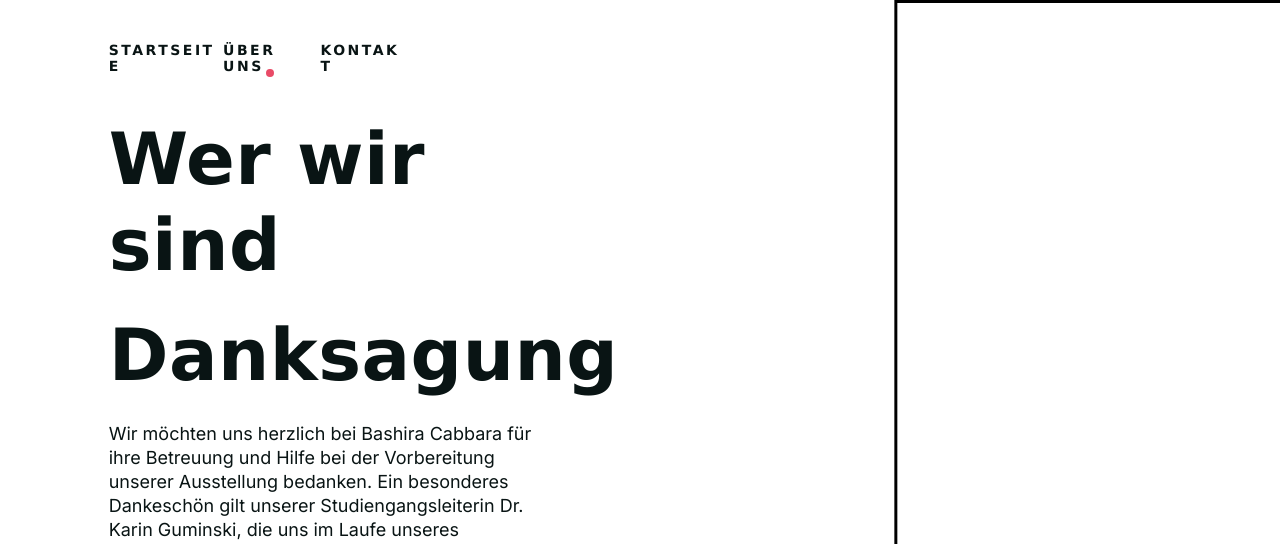
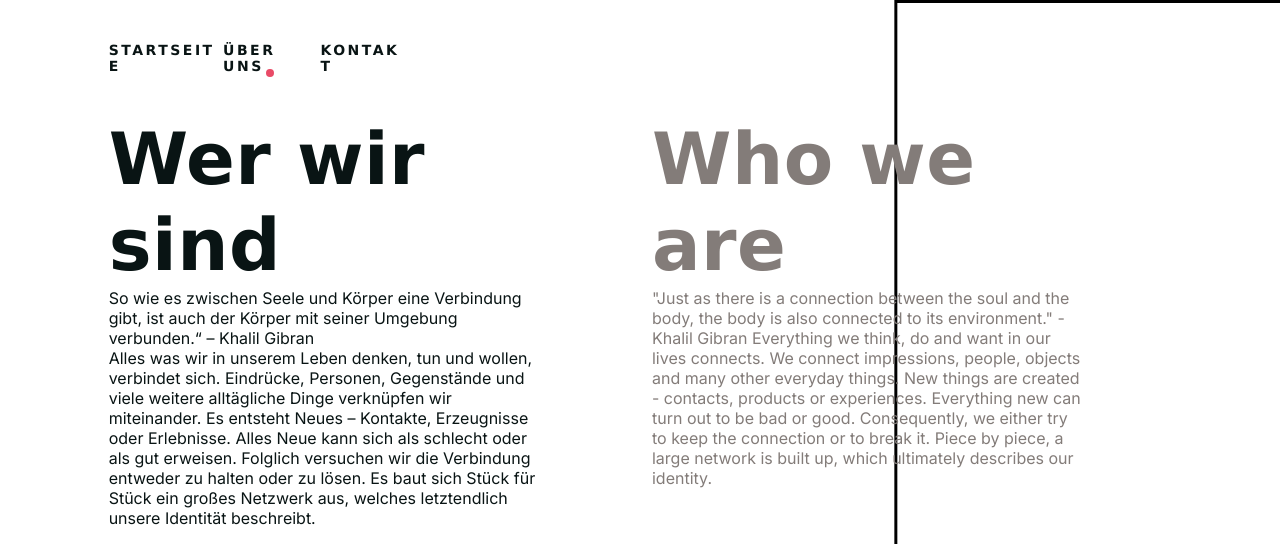
Before and after one commit to Kunst-multimedia-13/connect-website, a PHP site: page /Final_Corner/about_us.php in a window 1280 px wide. Shown: the top 544 px of the page. Run offline with PHP 8.4, Linux system fonts and the light colour scheme; some web fonts are replaced.

Commit message:
about us preliminary progress + artwork bug fixes

```diff
--- a/Final_Corner/about_us.php
+++ b/Final_Corner/about_us.php
@@ -7,7 +7,6 @@
   <title>con:nect</title>
   <link rel="stylesheet" href="style.css" />
   <link id="favicon" rel="icon" href="assets/Connect_Illus_Dots.svg" type="image/svg" />
-  <script src="scripts.js" id="script"></script>
 
   <style>
     .spender {
@@ -51,13 +50,39 @@
   </header>
   <section class="content">
     <!-- Über uns -->
-    <div class="text-div">
+    <div class="div-left-1of2">
       <h1>Wer wir sind</h1>
+      <p class="body_standard">So wie es zwischen Seele und Körper eine Verbindung gibt, ist auch der Körper mit seiner Umgebung verbunden.“ – Khalil Gibran<br />Alles was wir in unserem Leben denken, tun und wollen, verbindet sich. Eindrücke, Personen, Gegenstände und viele weitere alltägliche Dinge verknüpfen wir miteinander. Es entsteht Neues – Kontakte, Erzeugnisse oder Erlebnisse. Alles Neue kann sich als schlecht oder als gut erweisen. Folglich versuchen wir die Verbindung entweder zu halten oder zu lösen. Es baut sich Stück für Stück ein großes Netzwerk aus, welches letztendlich unsere Identität beschreibt.</p>
+    </div>
+    <div class="div-right-2of2">
+      <h1 class="textEN">Who we are</h1>
+      <p class="body_standard textEN">"Just as there is a connection between the soul and the body, the body is also connected to its environment." - Khalil Gibran Everything we think, do and want in our lives connects. We connect impressions, people, objects and many other everyday things. New things are created - contacts, products or experiences. Everything new can turn out to be bad or good. Consequently, we either try to keep the connection or to break it. Piece by piece, a large network is built up, which ultimately describes our identity.</p>
     </div>
 
+
+    <form class="gallery" action="artwork.php" request="GET">
+      <?php
+      $artists = ["Angela", "AnnaLena", "Eli", "Elli", "JuliaC", "JuliaP", "Juliana", "LauraH", "LauraM", "Leslie", "Magdalena", "Nassim", "Nataliia", "Raffaela", "Ricarda", "Samuel", "Sandra", "Thao", "Theresa", "Tobias", "Yunuo"];
+      //shuffle($artists);
+      foreach ($artists as $artist) {
+      ?>
+        <button class="galleryImage" type="submit" name="artist" value="<?php echo $artist ?>"><img class="galleryImage" src="media/<?php echo $artist . "_portrait.jpg" ?>"></button>
+      <?php
+      }
+      ?>
+    </form>
+
+    <img class="dots" src="assets/Connect_Illus_Dots.svg" alt="divider dots" />
+    <!-- Danksagung -->
+    <div class="div-left-1of2">
+      <h1>Danksagung</h1>
+      <p class="body_standard">Wir möchten uns herzlich bei Bashira Cabbara für ihre Betreuung und Hilfe bei der Vorbereitung unserer Ausstellung bedanken. Ein besonderes Dankeschön gilt unserer Studiengangsleiterin Dr. Karin Guminski, die uns im Laufe unseres Studiums immer unterstützt und beraten hat, sowie Dr. Daniel Botz, Rico Sperl und Prof. Heinrich Hußmann. Außerdem danken wir dem Kunstlabor 2 für die Bereitstellung der Räumlichkeiten. Wir danken auch unseren Freunden, Familien und allen weiteren Unterstützenden. Insbesondere gilt unser Dank den Spendengebern, deren finanzielle Unterstützung die Ausstellung erst möglich gemacht hat.</p>
+    </div>
+    <div class="div-right-2of2">
+      <h1 class="textEN">Note of thanks</h1>
+      <p class="body_standard textEN">We would like to express our sincere thanks to Bashira Cabbara for her supervision and help in preparing our exhibition. A special thank you goes to our course director Dr. Karin Guminski, who always supported and advised us during our studies, as well as Dr. Daniel Botz, Rico Sperl and Prof. Heinrich Hußmann. In addition, we would like to thank the Kunstlabor 2 for providing the space. We also thank our friends, families and all other supporters. In particular, we would like to thank the donors whose financial support made the exhibition possible in the first place.</p>
+    </div>
     <!-- Spender -->
-    <h1>Danksagung</h1>
-    <p class="body_large text-div">Wir möchten uns herzlich bei Bashira Cabbara für ihre Betreuung und Hilfe bei der Vorbereitung unserer Ausstellung bedanken. Ein besonderes Dankeschön gilt unserer Studiengangsleiterin Dr. Karin Guminski, die uns im Laufe unseres Studiums immer unterstützt und beraten hat, sowie Dr. Daniel Botz, Rico Sperl und Prof. Heinrich Hußmann. Außerdem danken wir dem Kunstlabor 2 für die Bereitstellung der Räumlichkeiten. Wir danken auch unseren Freunden, Familien und allen weiteren Unterstützenden. Insbesondere gilt unser Dank den Spendengebern, deren finanzielle Unterstützung die Ausstellung erst möglich gemacht hat.</p>
     <span class="spender">
       <img src="assets/spender/lfa.png">
       <img src="assets/spender/interpage.png">
@@ -67,7 +92,6 @@
       <img src="assets/spender/boesner.png">
     </span>
 
-    <img class="dots" src="assets/Connect_Illus_Dots.svg" alt="divider dots" />
   </section>
   <div class="spacing_64"></div>
   <footer class="main-footer" style="background-color: var(--secondary-beige); z-index: 0">
--- a/Final_Corner/artwork.php
+++ b/Final_Corner/artwork.php
@@ -123,10 +123,10 @@ if (file_exists("JSONs/" . $_GET['artist'] . "_info.json")) {
             # ARTIST DESCRIPTION TITLE GERMAN
             $key = "artist-description-german";
             if (isset($json->$key) && $json->$key != "") {
-                if ($artist == ("Tobias" || "Samuel")) echo "<" . $titlePrimary . ">Zum Künstler</" . $titlePrimary . ">";
+                if ($artist == "Tobias" ||$artist == "Samuel") echo "<" . $titlePrimary . ">Zum Künstler</" . $titlePrimary . ">";
                 else echo "<" . $titlePrimary . ">Zur Künstlerin</" . $titlePrimary . ">";
             } elseif (file_exists("media/" . $artist . "_portrait.jpg")) {
-                if ($artist == ("Tobias" || "Samuel")) echo "<" . $titlePrimary . ">Der Künstler</" . $titlePrimary . ">";
+                if ($artist == "Tobias" ||$artist == "Samuel") echo "<" . $titlePrimary . ">Der Künstler</" . $titlePrimary . ">";
                 else echo "<" . $titlePrimary . ">Die Künstlerin</" . $titlePrimary . ">";
             }
 
--- a/Final_Corner/style.css
+++ b/Final_Corner/style.css
@@ -51,13 +51,18 @@ header>* {
     column-gap: 1em;
 }
 
-.masonry .galleryImage {
+.gallery {
+    column-count: 7;
+    column-gap: 1em;
+}
+
+.galleryImage {
     height: auto;
     width: 100%;
     border-style: none;
     color: rgba(0, 0, 0, 0);
     border: 0;
-    background-color: rgba(0,0,0,0);
+    background-color: rgba(0, 0, 0, 0);
     margin-bottom: 5%;
     transition: 1s;
     font-family: "degular-display", "Verdana", sans-serif;
@@ -155,6 +160,7 @@ header>* {
     .pic-div {
         grid-column: col-start 2 / span 10;
     }
+
     .div-left-1of2,
     .div-right-2of2,
     .div-left-1of3,
@@ -163,6 +169,7 @@ header>* {
     .carousel {
         grid-column: col-start 1 / span 11;
     }
+
     .text-div,
     .pic-div,
     .header-img {
```
